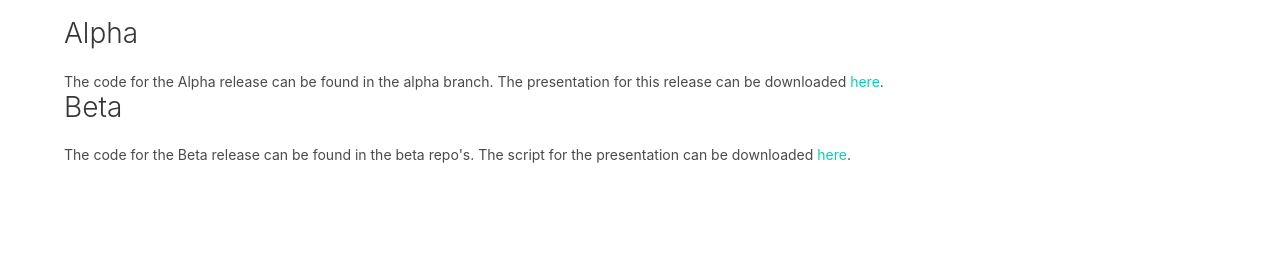
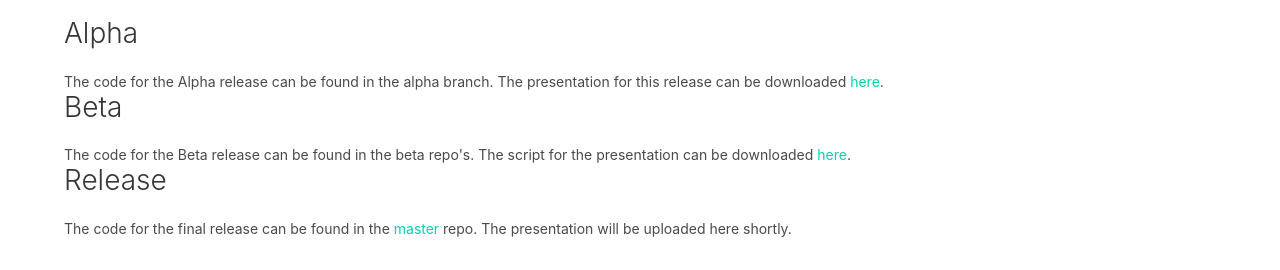
Before and after one commit to rubenvanassche/Stride-Web, a plain HTML site: page index.html in a window 1280 px wide. Shown: the part 530-800 px from the top of the page. Drawn offline with Linux system fonts and the light colour scheme.

Commit message:
Final release

```diff
--- a/index.html
+++ b/index.html
@@ -73,6 +73,8 @@
               <p>The code for the Alpha release can be found in the alpha branch. The presentation for this release can be downloaded <a href="pdf/Alpha-presentatie.pdf">here</a>.</p>
               <h3 class="title is-3">Beta</h3>
               <p>The code for the Beta release can be found in the beta repo's. The script for the presentation can be downloaded <a href="pdf/draaiboek-matrix.pdf">here</a>.</p>
+              <h3 class="title is-3">Release<h3>
+              <p>The code for the final release can be found in the <a href="https://bitbucket.org/thematrixstride/thematrix-blessed">master</a> repo. The presentation will be uploaded here shortly.</a>
         </div>
 
     </section>
```
